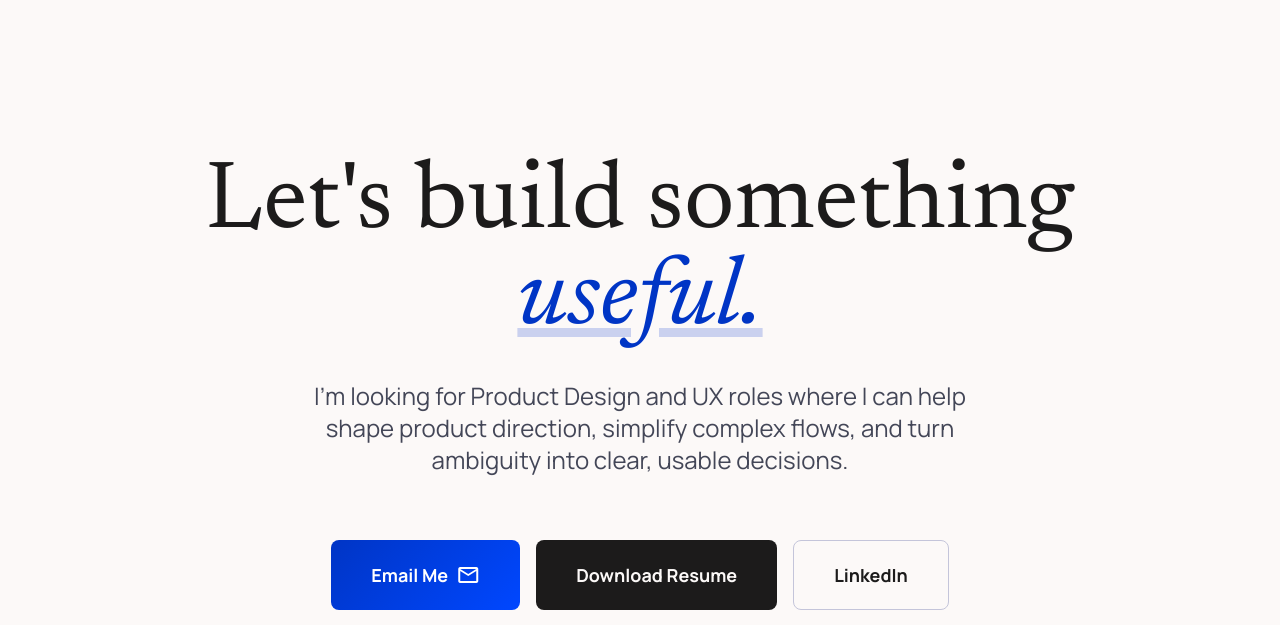
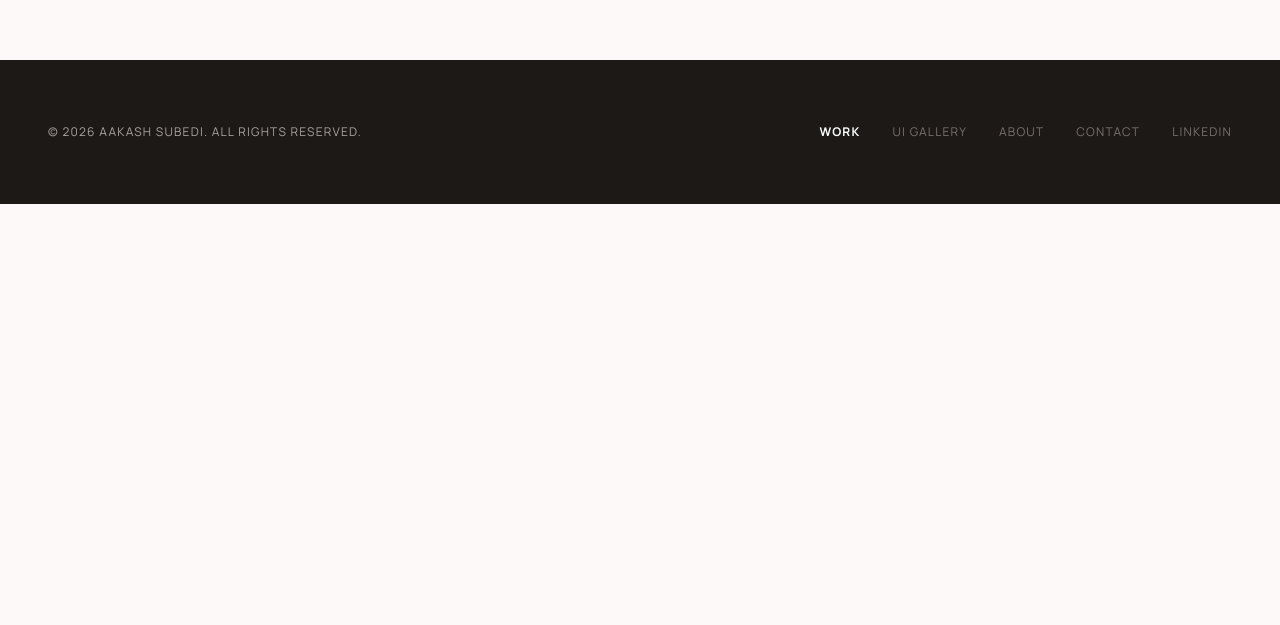
Before and after one commit to itsaryan007/ProductDesignerPortfolio, a website: page index.html in a window 1280 px wide. Shown: the part 3935-4560 px from the top of the page. After the commit the page ends 4139 px from the top, so only its background shows below. Drawn offline with nearby package versions, Linux system fonts and the light colour scheme.

Commit message:
removed extra sellers

```diff
--- a/index.html
+++ b/index.html
@@ -418,23 +418,6 @@
 </div>
 </div>
 </section>
-<!-- Final CTA Section -->
-<section class="py-20 md:py-48 max-w-7xl mx-auto px-5 sm:px-8 lg:px-12 text-center">
-<h2 class="font-headline text-4xl sm:text-5xl md:text-7xl lg:text-8xl text-on-surface mb-6 md:mb-8 max-w-4xl mx-auto leading-tight">
-                Let's build something <span class="italic text-primary underline decoration-primary/20">useful.</span>
-</h2>
-<p class="font-body text-lg sm:text-xl md:text-2xl text-on-surface-variant max-w-2xl mx-auto mb-10 md:mb-16 leading-relaxed">
-                I'm looking for Product Design and UX roles where I can help shape product direction, simplify complex flows, and turn ambiguity into clear, usable decisions.
-            </p>
-<div class="flex flex-col sm:flex-row flex-wrap justify-center gap-3 sm:gap-4">
-<a class="editorial-gradient text-white px-8 sm:px-10 py-4 sm:py-5 rounded-lg font-bold text-base sm:text-lg hover:opacity-90 transition-all flex items-center justify-center gap-2" href="mailto:aakashsubedy@gmail.com">
-                    Email Me
-                    <span class="material-symbols-outlined">mail</span>
-</a>
-<a class="inline-flex items-center justify-center bg-on-surface text-surface px-8 sm:px-10 py-4 sm:py-5 rounded-lg font-bold text-base sm:text-lg hover:bg-on-surface/90 transition-all" href="./Resume%20-%20Aakash%20Subedi.pdf" download="Resume - Aakash Subedi.pdf">Download Resume</a>
-<a class="inline-flex items-center justify-center border border-outline-variant text-on-surface px-8 sm:px-10 py-4 sm:py-5 rounded-lg font-bold text-base sm:text-lg hover:bg-surface-container-low transition-all" href="https://www.linkedin.com/in/aakashsubedi007/" target="_blank" rel="noopener noreferrer">LinkedIn</a>
-</div>
-</section>
 </main>
 <!-- Footer -->
 <footer class="bg-stone-900 dark:bg-black w-full py-12 md:py-16 px-5 sm:px-8 lg:px-12 mt-16 md:mt-24">
```
Also changed, not shown: contact.html (+0 -13 lines).
